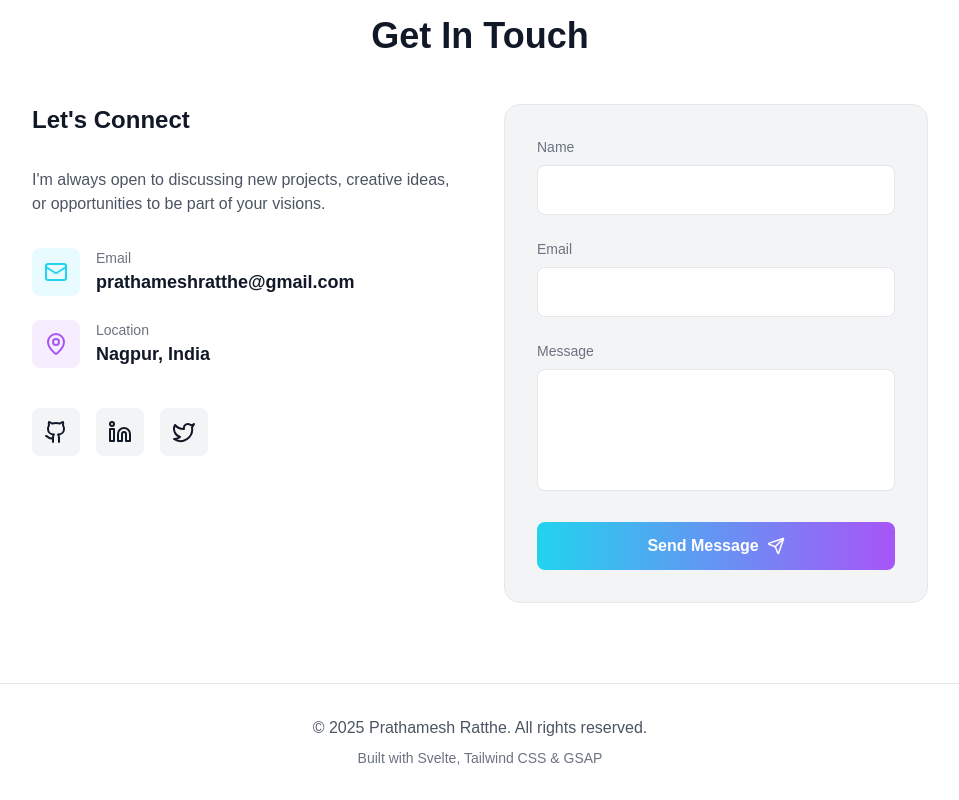
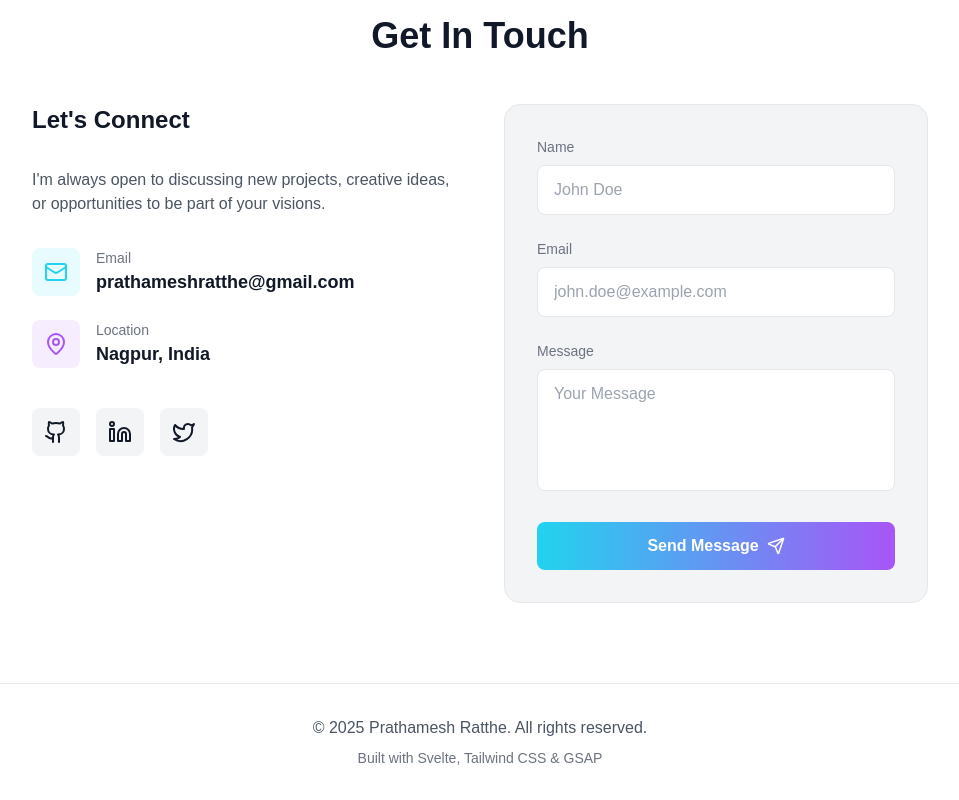
Before and after one commit to prathameshratthe/prathameshratthe.github.io, a Svelte app: page / in a window 1280 px wide. Shown: the part 5455-6255 px from the top of the page, without its empty margins (160-1119 px from the left). Built offline with nearby package versions, Linux system fonts and the light colour scheme; a web font is replaced by a local one.

Commit message:
style: update contact form placeholders

```diff
--- a/src/components/Contact.svelte
+++ b/src/components/Contact.svelte
@@ -245,6 +245,7 @@
                             id="name"
                             bind:value={name}
                             class="w-full px-4 py-3 bg-white dark:bg-white/5 border border-gray-200 dark:border-white/10 rounded-lg focus:outline-none focus:border-primary text-gray-900 dark:text-white placeholder-gray-400 dark:placeholder-gray-500"
+                            placeholder="John Doe"
                             required
                         />
                     </div>
@@ -259,6 +260,7 @@
                             id="email"
                             bind:value={email}
                             class="w-full px-4 py-3 bg-white dark:bg-white/5 border border-gray-200 dark:border-white/10 rounded-lg focus:outline-none focus:border-primary text-gray-900 dark:text-white placeholder-gray-400 dark:placeholder-gray-500"
+                            placeholder="john.doe@example.com"
                             required
                         />
                     </div>
@@ -273,6 +275,7 @@
                             bind:value={message}
                             rows="4"
                             class="w-full px-4 py-3 bg-white dark:bg-white/5 border border-gray-200 dark:border-white/10 rounded-lg focus:outline-none focus:border-primary text-gray-900 dark:text-white placeholder-gray-400 dark:placeholder-gray-500 resize-none"
+                            placeholder="Your Message"
                             required
                         ></textarea>
                     </div>
```
